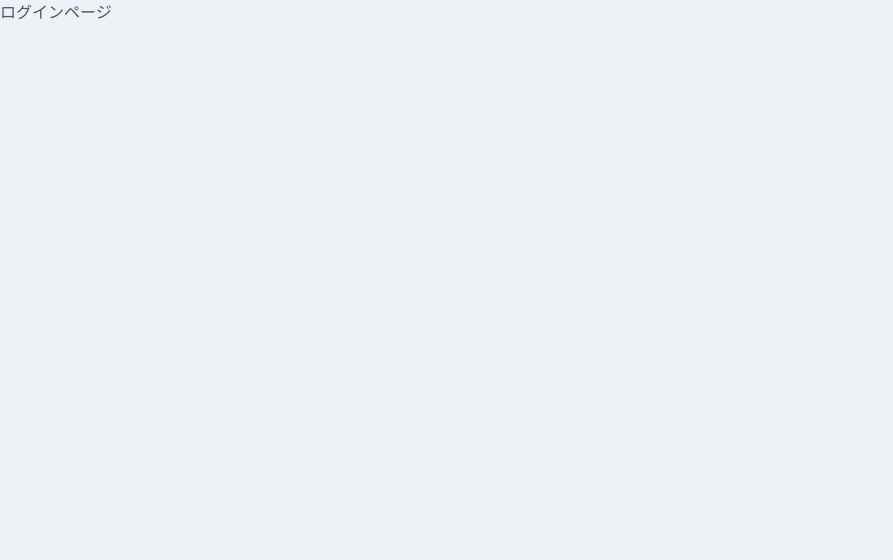
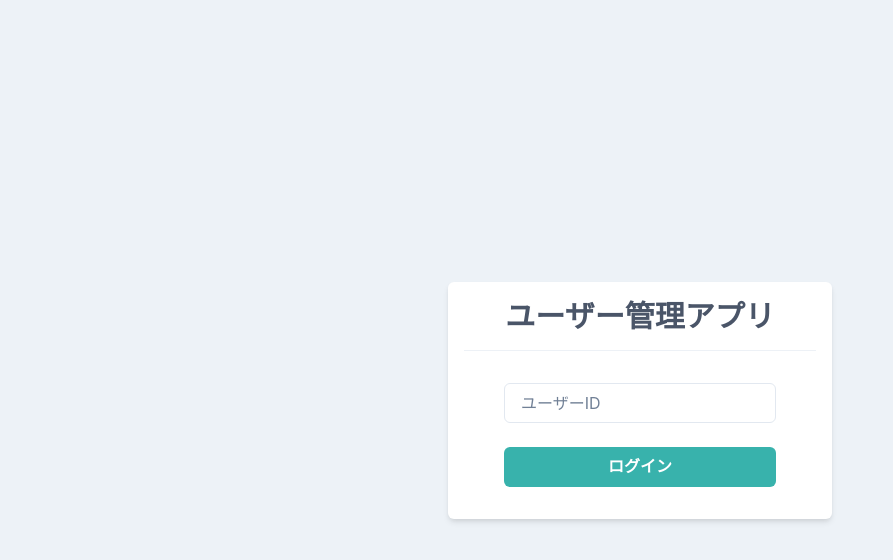
Before and after one commit to san510/ChakraUI-SampleApp, a React (Create React App) app: page / in a window 1280 px wide. Shown: the top 560 px of the page, without its empty margins (0-893 px from the left). Built offline with nearby package versions, Linux system fonts and the light colour scheme.

Commit message:
add LoginTemplate

```diff
--- a/src/components/pages/Login.tsx
+++ b/src/components/pages/Login.tsx
@@ -1,5 +1,30 @@
 import { FC, memo } from "react";
 
+import {
+  Box,
+  Button,
+  Divider,
+  Flex,
+  Heading,
+  Input,
+  Stack,
+} from "@chakra-ui/react";
+
 export const Login: FC = memo(() => {
-  return <p>ログインページ</p>;
+  return (
+    <Flex align="center" justify="center" height="100vh">
+      <Box bg="white" w="sm" p={4} borderRadius="md" shadow="md">
+        <Heading as="h1" size="lg" textAlign="center">
+          ユーザー管理アプリ
+        </Heading>
+        <Divider my={4} />
+        <Stack spacing={6} py={4} px={10}>
+          <Input placeholder="ユーザーID" />
+          <Button bg="teal.400" color="white" _hover={{ opacity: 0.8 }}>
+            ログイン
+          </Button>
+        </Stack>
+      </Box>
+    </Flex>
+  );
 });
```
